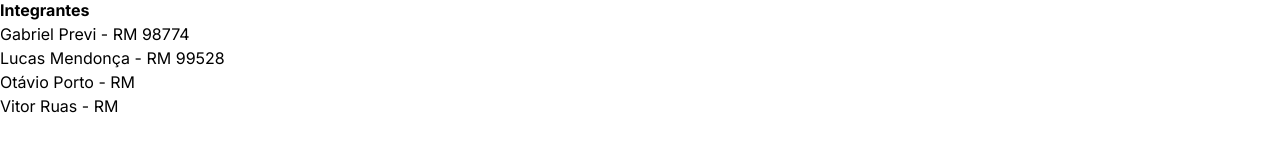
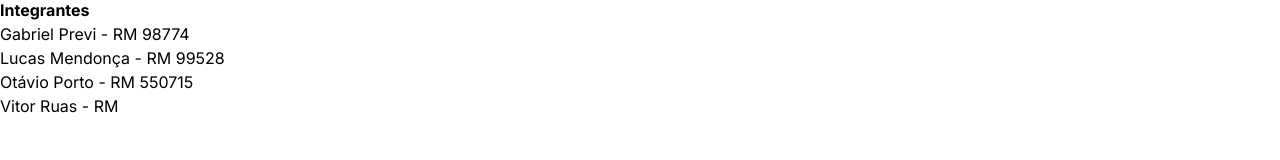
Before and after one commit to vruas/loja-app-cp, a Next.js app: page / in a window 1280 px wide. Shown: the part 138-298 px from the top of the page. Built offline with nearby package versions, Linux system fonts and the light colour scheme.

Commit message:
Atualizando a pagina

```diff
--- a/src/app/page.jsx
+++ b/src/app/page.jsx
@@ -13,10 +13,11 @@ export default function Home() {
       <h3><strong>Integrantes</strong></h3>
       <p>Gabriel Previ - RM 98774</p>
       <p>Lucas Mendonça - RM 99528</p>
-      <p>Otávio Porto - RM</p>
+      <p>Otávio Porto - RM 550715</p>
       <p>Vitor Ruas - RM</p>
     </main>
     </>
 
+
   )
 }
```
